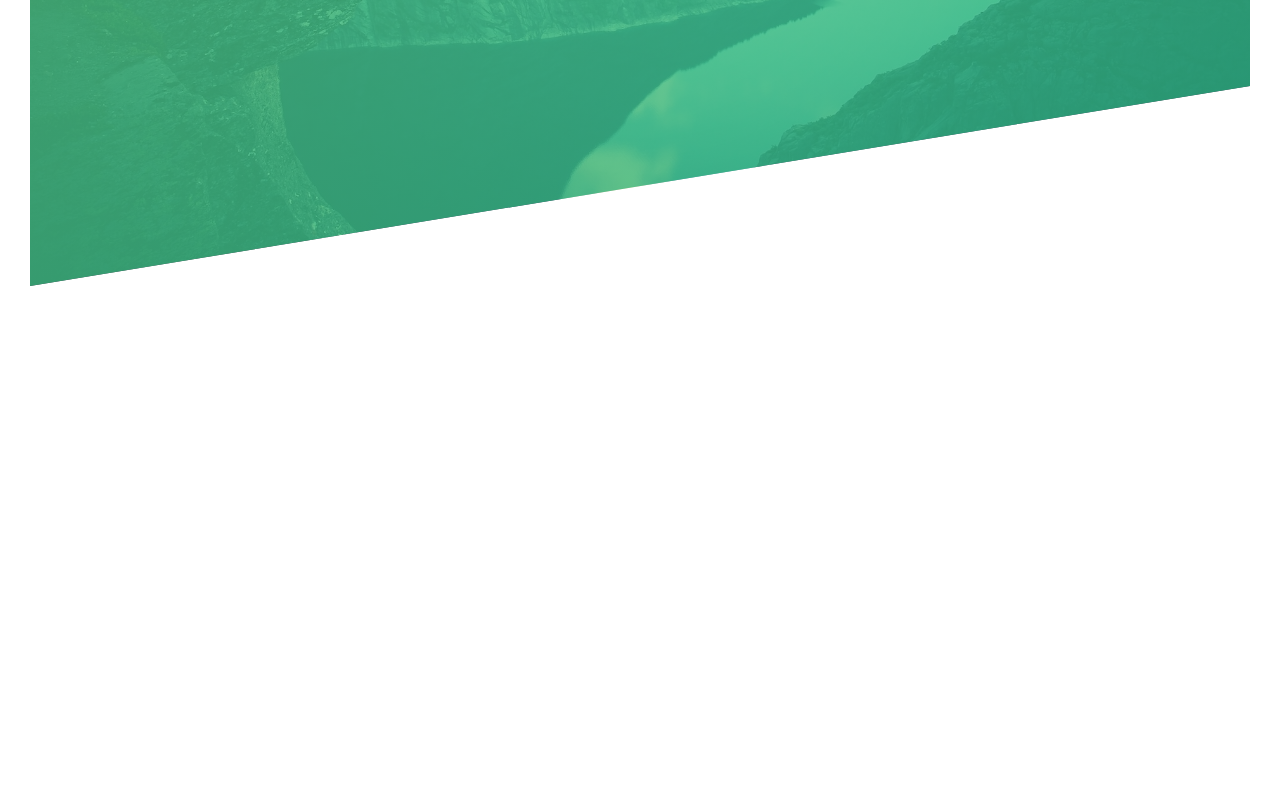
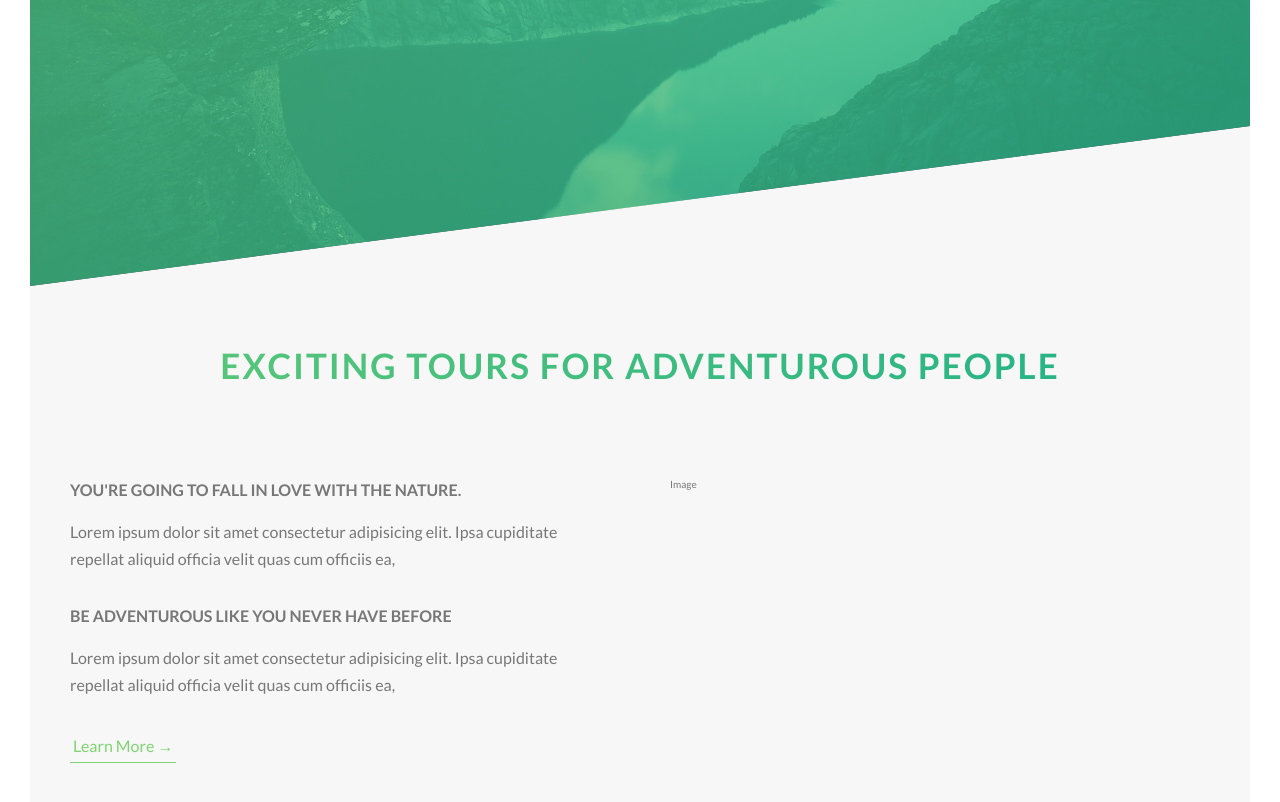
Before and after one commit to LucioFider/Natours-Website, a website: page index.html in a window 1280 px wide. Shown: the part 504-1306 px from the top of the page. Before the commit the page ends 820 px from the top, so only its background shows below. Drawn offline with Linux system fonts and the light colour scheme.

Commit message:
7th-commit

```diff
--- a/index.html
+++ b/index.html
@@ -28,5 +28,70 @@
         <a href="#" class="btn btn--white btn--animated">Discover our tours</a>
       </div>
     </header>
+
+    <main>
+      <section class="section-about">
+        <div class="u-center-text u-margin-bottom-big">
+          <h2 class="heading-secondary">
+            Exciting Tours for Adventurous people
+          </h2>
+        </div>
+        <div class="row">
+          <div class="col-1-of-2">
+            <h3 class="heading-tertiary u-margin-bottom-small">
+              You're going to fall in love with the nature.
+            </h3>
+            <p class="paragraph">
+              Lorem ipsum dolor sit amet consectetur adipisicing elit. Ipsa
+              cupiditate repellat aliquid officia velit quas cum officiis ea,
+            </p>
+            <h3 class="heading-tertiary u-margin-bottom-small">
+              Be Adventurous like you never have before
+            </h3>
+            <p class="paragraph">
+              Lorem ipsum dolor sit amet consectetur adipisicing elit. Ipsa
+              cupiditate repellat aliquid officia velit quas cum officiis ea,
+            </p>
+
+            <a href="#" class="btn-text">Learn More &rarr;</a>
+          </div>
+          <div class="col-1-of-2">Image</div>
+        </div>
+      </section>
+    </main>
+
+    <!--
+
+        <section class="grid-test">
+            <div class="row">
+        <div class="col-1-of-2">Col 1 of 2</div>
+        <div class="col-1-of-2">Col 1 of 2</div>
+      </div>
+      <div class="row">
+        <div class="col-1-of-3">Col 1 of 3</div>
+        <div class="col-1-of-3">Col 1 of 3</div>
+        <div class="col-1-of-3">Col 1 of 3</div>
+    </div>
+    <div class="row">
+        <div class="col-1-of-3">Col 1 of 3</div>
+        <div class="col-2-of-3">Col 2 of 3</div>
+    </div>
+    <div class="row">
+        <div class="col-1-of-4">Col 1 of 4</div>
+        <div class="col-1-of-4">Col 1 of 4</div>
+        <div class="col-1-of-4">Col 1 of 4</div>
+        <div class="col-1-of-4">Col 1 of 4</div>
+    </div>
+    <div class="row">
+        <div class="col-1-of-4">Col 1 of 4</div>
+        <div class="col-1-of-4">Col 1 of 4</div>
+        <div class="col-2-of-4">Col 2 of 4</div>
+    </div>
+      <div class="row">
+          <div class="col-1-of-4">Col 1 of 4</div>
+          <div class="col-3-of-4">Col 3 of 4</div>
+        </div>
+    </section>
+-->
   </body>
 </html>
--- a/sass/abstracts/_mixins.scss
+++ b/sass/abstracts/_mixins.scss
@@ -0,0 +1,7 @@
+@mixin clearfix {
+  &::after {
+    content: "";
+    display: table;
+    clear: both;
+  }
+}
--- a/sass/abstracts/_variables.scss
+++ b/sass/abstracts/_variables.scss
@@ -1,7 +1,19 @@
+// COLORS
+
 $color-primary: #7ed56f;
 $color-primary-light: #55c57a;
 $color-primary-dark: #28b485;
 
+$color-grey-light-1: #f7f7f7;
+
 $color-grey-dark: #777;
 $color-white: #fff;
 $color-black: #000;
+
+// Font Sizes
+$default-font-size: 1.6rem;
+
+// GRID
+$grid-width: 114rem;
+$gutter-vertical: 8rem;
+$gutter-horizontal: 6rem;
--- a/sass/base/_typography.scss
+++ b/sass/base/_typography.scss
@@ -34,3 +34,37 @@
     animation: moveInRight 1s ease-out;
   }
 }
+
+.heading-secondary {
+  font-size: 3.5rem;
+  text-transform: uppercase;
+  font-weight: 700;
+  display: inline-block;
+  background-image: linear-gradient(
+    to right,
+    $color-primary-light,
+    $color-primary-dark
+  );
+  -webkit-background-clip: text;
+  color: transparent;
+  letter-spacing: 0.2rem;
+  transition: all 0.2s;
+
+  &:hover {
+    transform: skewY(2deg) skewX(15deg) scale(1.1);
+    text-shadow: 0.5rem 1rem 2rem rgba($color-black, 0.2);
+  }
+}
+
+.heading-tertiary {
+  font-size: $default-font-size;
+  font-weight: 700;
+  text-transform: uppercase;
+}
+.paragraph {
+  font-size: 1.6rem;
+
+  &:not(:last-child) {
+    margin-bottom: 3rem;
+  }
+}
--- a/sass/base/_utilities.scss
+++ b/sass/base/_utilities.scss
@@ -0,0 +1,12 @@
+.u-center-text {
+  text-align: center;
+}
+.u-margin-bottom-small {
+  margin-bottom: 1.5rem;
+}
+.u-margin-bottom-medium {
+  margin-bottom: 4rem;
+}
+.u-margin-bottom-big {
+  margin-bottom: 8rem;
+}
--- a/sass/components/_button.scss
+++ b/sass/components/_button.scss
@@ -9,7 +9,7 @@
     border-radius: 10rem;
     transition: all 0.2s;
     position: relative;
-    font-size: 1.6rem;
+    font-size: $default-font-size;
   }
   &:hover {
     transform: translateY(-0.3rem);
@@ -53,3 +53,26 @@
     animation-fill-mode: backwards;
   }
 }
+
+.btn-text {
+  &:link,
+  &:visited {
+    color: $color-primary;
+    display: inline-block;
+    text-decoration: none;
+    border-bottom: 1px solid $color-primary;
+    padding: 3px;
+    font-size: $default-font-size;
+    transition: all 0.2s;
+  }
+  &:hover {
+    background-color: $color-primary;
+    color: $color-white;
+    box-shadow: 0 1rem 2rem rgba($color-black, 0.15);
+    transform: translateY(-2px);
+  }
+  &:active {
+    box-shadow: 0 0.5rem 1rem rgba($color-black, 0.15);
+    transform: translateY(0);
+  }
+}
--- /dev/null
+++ b/sass/layout/_grid.scss
@@ -0,0 +1,43 @@
+.row {
+  max-width: $grid-width;
+  margin: 0 auto;
+
+  &:not(:last-child) {
+    margin-bottom: $gutter-vertical;
+  }
+  @include clearfix;
+
+  [class^="col-"] {
+    float: left;
+
+    &:not(:last-child) {
+      margin-right: $gutter-horizontal;
+    }
+  }
+
+  .col-1-of-2 {
+    width: calc((100% - #{$gutter-horizontal}) / 2);
+  }
+
+  .col-1-of-3 {
+    width: calc((100% - 2 * #{$gutter-horizontal}) / 3);
+  }
+  .col-2-of-3 {
+    width: calc(
+      2 * ((100% - 2 * #{$gutter-horizontal}) / 3) + #{$gutter-horizontal}
+    );
+  }
+  .col-1-of-4 {
+    width: calc((100% - 3 * #{$gutter-horizontal}) / 4);
+  }
+  .col-2-of-4 {
+    width: calc(
+      2 * ((100% - 3 * #{$gutter-horizontal}) / 4) + #{$gutter-horizontal}
+    );
+  }
+  .col-3-of-4 {
+    width: calc(
+      3 * ((100% - 3 * #{$gutter-horizontal}) / 4) + 2 * #{$gutter-horizontal}
+    );
+  }
+}
--- a/sass/layout/_header.scss
+++ b/sass/layout/_header.scss
@@ -8,7 +8,7 @@
     url("../img/hero.jpg");
   background-size: cover;
   background-position: top;
-  clip-path: polygon(0 0, 100% 0, 100% 70vh, 0 100%);
+  clip-path: polygon(0 0, 100% 0, 100% 75vh, 0 100%);
   position: relative;
 
   &__logo-box {
--- a/sass/main.scss
+++ b/sass/main.scss
@@ -11,3 +11,5 @@
 
 @import "layout/header";
 @import "pages/home";
+
+@import "layout/grid";
--- a/sass/pages/_home.scss
+++ b/sass/pages/_home.scss
@@ -0,0 +1,5 @@
+.section-about {
+  background-color: $color-grey-light-1;
+  padding: 25rem 0;
+  margin-top: -20rem;
+}
```
Also changed, not shown: css/style.css, 1 other file.
